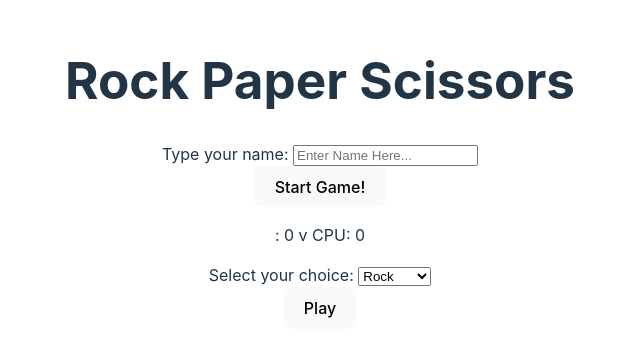
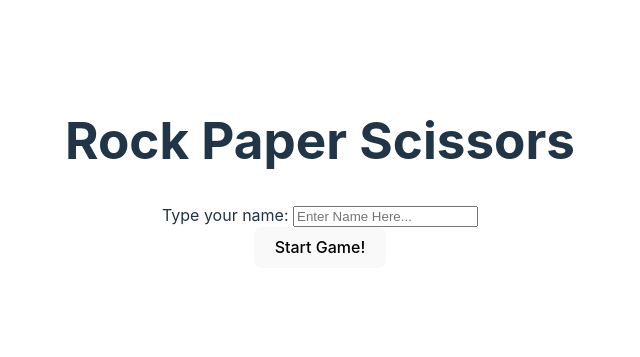
Before and after one commit to IT3049C-Spring24/8-react-rps-Calvinyeb04, a React (Vite) app: page / in a window 1280 px wide. Shown: the part 227-584 px from the top of the page, without its empty margins (320-960 px from the left). Built offline with nearby package versions, Linux system fonts and the light colour scheme.

Commit message:
Refactor WelcomeView and GameView components

```diff
--- a/src/App.jsx
+++ b/src/App.jsx
@@ -2,20 +2,43 @@ import './App.css';
 
 
 
-import React, { useState } from 'react'; // Import useState from 'react'
-import WelcomeView from './components/WelcomeView'; // Import WelcomeView component
-import GameView from './components/GameView'; // Import GameView component
+import React, { useState } from 'react';
+import WelcomeView from './components/WelcomeView';
+import GameView from './components/GameView';
+
+
 
 function App() {
-  const [userName, setUserName] = useState(""); // Declare userName state variable
+  const [userName, setUserName] = useState("");
+  const [isGameStarted, setIsGameStarted] = useState(false);
+  const [userChoice, setUserChoice] = useState(null);
+  const [userScore, setUserScore] = useState(0);
+  const [cpuScore, setCpuScore] = useState(0);
+  const [gameHistory, setGameHistory] = useState([]);
 
   return (
-    <div className="container"> {/* Change class to className */}
-      <h1 className="mainHeader">Rock Paper Scissors</h1> {/* Change class to className */}
-      {/* Pass userName and setUserName as props to WelcomeView component */}
-      <WelcomeView userName={userName} setUserName={setUserName} />
-      {/* Pass userName as prop to GameView component */}
-      <GameView userName={userName} />
+    <div className="container">
+      <h1 className="mainHeader">Rock Paper Scissors</h1>
+      {}
+      {isGameStarted ? (
+        <GameView
+          userName={userName}
+          userChoice={userChoice}
+          setUserChoice={setUserChoice}
+          userScore={userScore}
+          setUserScore={setUserScore}
+          cpuScore={cpuScore}
+          setCpuScore={setCpuScore}
+          gameHistory={gameHistory}
+          setGameHistory={setGameHistory}
+        />
+      ) : (
+        <WelcomeView
+          userName={userName}
+          setUserName={setUserName}
+          setIsGameStarted={setIsGameStarted}
+        />
+      )}
     </div>
   );
 }
--- a/src/components/GameView.jsx
+++ b/src/components/GameView.jsx
@@ -1,12 +1,38 @@
-import React from 'react'; // Import React
+// GameView.jsx
+import React from 'react';
+import RockPaperScissors from '../rock_paper_scissors';
 
-const GameView = ({ userName }) => {
+const GameView = ({
+  userName,
+  userChoice,
+  setUserChoice,
+  userScore,
+  setUserScore,
+  cpuScore,
+  setCpuScore,
+  gameHistory,
+  setGameHistory,
+}) => {
+  // Create an instance of RockPaperScissors
+  const rps = new RockPaperScissors(userName);
+
+  // Handle play button click
+  const handlePlay = () => {
+    // Implement game logic here
+    const cpuChoice = rps.generateCPUResponse();
+    rps.play(userChoice);
+
+    // Update scores and game history
+    setUserScore(rps.score.user);
+    setCpuScore(rps.score.cpu);
+    setGameHistory([...gameHistory, `User: ${rps.score.user} v CPU: ${rps.score.cpu}`]);
+  };
+
   return (
     <div id="game-screen">
       <div id="score-tally">
-        <p id="score"> {userName}: 0 v CPU: 0</p> {}
+        <p id="score">{userName}: {userScore} v CPU: {cpuScore}</p>
       </div>
-
       <form id="game-form">
         <div className="form-group">
           <label htmlFor="user-selection">Select your choice: </label>
@@ -14,19 +40,16 @@ const GameView = ({ userName }) => {
             className="custom-select"
             id="user-selection"
             name="user-selection"
+            value={userChoice}
+            onChange={(e) => setUserChoice(e.target.value)}
           >
-            <option id="rock" value="rock">
-              Rock
-            </option>
-            <option id="paper" value="paper">
-              Paper
-            </option>
-            <option id="scissors" value="scissors">
-              Scissors
-            </option>
+            <option value="">Select</option>
+            <option value="rock">Rock</option>
+            <option value="paper">Paper</option>
+            <option value="scissors">Scissors</option>
           </select>
         </div>
-        <button className="btn btn-primary" id="play-button" type="button"> {}
+        <button className="btn btn-primary" id="play-button" type="button" onClick={handlePlay}>
           Play
         </button>
       </form>
--- a/src/components/WelcomeView.jsx
+++ b/src/components/WelcomeView.jsx
@@ -1,6 +1,18 @@
-import React from "react"; // Import React
+// WelcomeView.jsx
+import React from 'react';
 
-const WelcomeView = ({ userName, setUserName }) => {
+const WelcomeView = ({ userName, setUserName, setIsGameStarted }) => {
+  const handleStartGame = () => {
+    // Check if username is provided
+    if (!userName.trim()) {
+      alert('Please enter your name.');
+      return;
+    }
+
+    // Start the game
+    setIsGameStarted(true);
+  };
+
   return (
     <div id="welcome-screen">
       <form id="name-form">
@@ -19,7 +31,12 @@ const WelcomeView = ({ userName, setUserName }) => {
             maxLength="15"
           />
         </div>
-        <button className="btn btn-primary" id="start-game-button" type="button">
+        <button
+          className="btn btn-primary"
+          id="start-game-button"
+          type="button"
+          onClick={handleStartGame}
+        >
           Start Game!
         </button>
       </form>
--- a/src/rock_paper_scissors.js
+++ b/src/rock_paper_scissors.js
@@ -1,70 +1,49 @@
-export class RockPaperScissors {
+// rock_paper_scissors.js
+class RockPaperScissors {
   constructor(username) {
     this.username = username;
     this.score = {
       user: 0,
-      cpu: 0
-    },
+      cpu: 0,
+    };
     this.gameHistoryLog = [];
   }
 
-  /**
-   * RETURN: one of the following values (`rock`, `paper`, `scissors`)
-   * using Math.random() method, you should be able to get one of the following values
-   */
-  generateCPUResponse(){
-    const acceptedValues = [ `rock`, `paper`, `scissors` ];
+  generateCPUResponse() {
+    const acceptedValues = ['rock', 'paper', 'scissors'];
     const randomIndexNumber = Math.floor(Math.random() * 3);
-
     return acceptedValues[randomIndexNumber];
   }
-  /**
-   * returns one of the following values: `win`, `lose`, `tie`
-   * tie:
-   *     the user selection the same as the CPU
-   * win:
-   *    (user is `rock` and cpu is `scissors
-   *     OR
-   *    (user is `paper` and cpu is `rock`)
-   *     OR
-   *    (user is `scissors` and cpu is `paper`)
-   * `lose`:
-   *    the opposite case :)
-   * @param {string} userSelection user selection. Can only be one of the following values [`rock`, `paper`, `scissors`]
-   * @param {string} cpuSelection computer selection. Can only be one of the following values [`rock`, `paper`, `scissors`]
-   */
-  determineWinner(userSelection, cpuSelection){
+
+  determineWinner(userSelection, cpuSelection) {
     if (userSelection === cpuSelection) {
-      return `tie`;
-    }
-    else if(
-      (userSelection === `paper` && cpuSelection === `rock`) ||
-      (userSelection === `scissors` && cpuSelection === `paper`) ||
-      (userSelection === `rock` && cpuSelection === `scissors`)
+      return 'tie';
+    } else if (
+      (userSelection === 'paper' && cpuSelection === 'rock') ||
+      (userSelection === 'scissors' && cpuSelection === 'paper') ||
+      (userSelection === 'rock' && cpuSelection === 'scissors')
     ) {
-      return `win`;
-    }
-    else {
-      return `lose`;
+      return 'win';
+    } else {
+      return 'lose';
     }
   }
 
-  /**
-   *
-   * @param {string} userSelection user selection. Can only be one of the following values [`rock`, `paper`, `scissors`]
-   */
-  play(userSelection){
+  play(userSelection) {
     const cpuSelection = this.generateCPUResponse();
     const results = this.determineWinner(userSelection, cpuSelection);
 
-    if(results === `win`) {
+    if (results === 'win') {
       this.score.user++;
     }
-    if(results === `lose`) {
+    if (results === 'lose') {
       this.score.cpu++;
     }
 
-    this.gameHistoryLog.push(` ${this.username} selected ${userSelection}. CPU selected ${cpuSelection}: ${this.username} ${results}s`);
+    this.gameHistoryLog.push(
+      `${this.username} selected ${userSelection}. CPU selected ${cpuSelection}: ${this.username} ${results}s`
+    );
   }
+}
 
-}
+export default RockPaperScissors;
```
